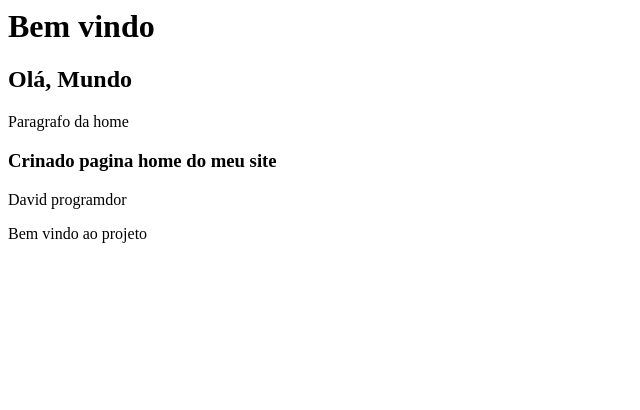
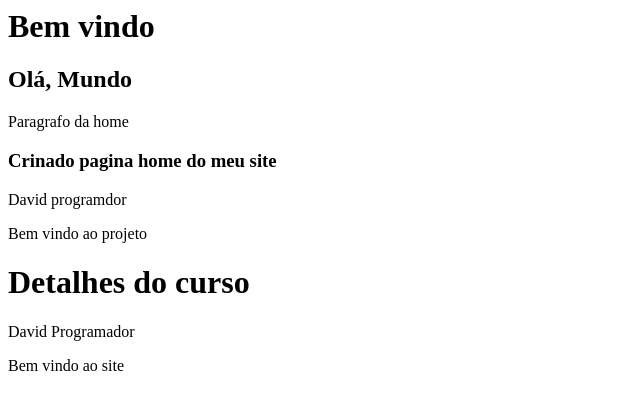
Before and after one commit to FDavidPereira/curso_github, a plain HTML site: page index.html in a window 1280 px wide. Shown: the whole page, without its empty margins (0-640 px from the left). Drawn offline with Linux system fonts and the light colour scheme.

Commit message:
Um ajustes nos paragrafos

```diff
--- /dev/null
+++ b/home.js
@@ -0,0 +1,3 @@
+function mostraNome(nome){
+    return nome
+}
--- a/index.html
+++ b/index.html
@@ -5,3 +5,7 @@
 <h3>Crinado pagina home do meu site</h3>
 <p>David programdor</p>
 <p>Bem vindo ao projeto</p>
+
+<h1>Detalhes do curso</h1>
+<p>David Programador</p>
+<p>Bem vindo ao site</p>
```
